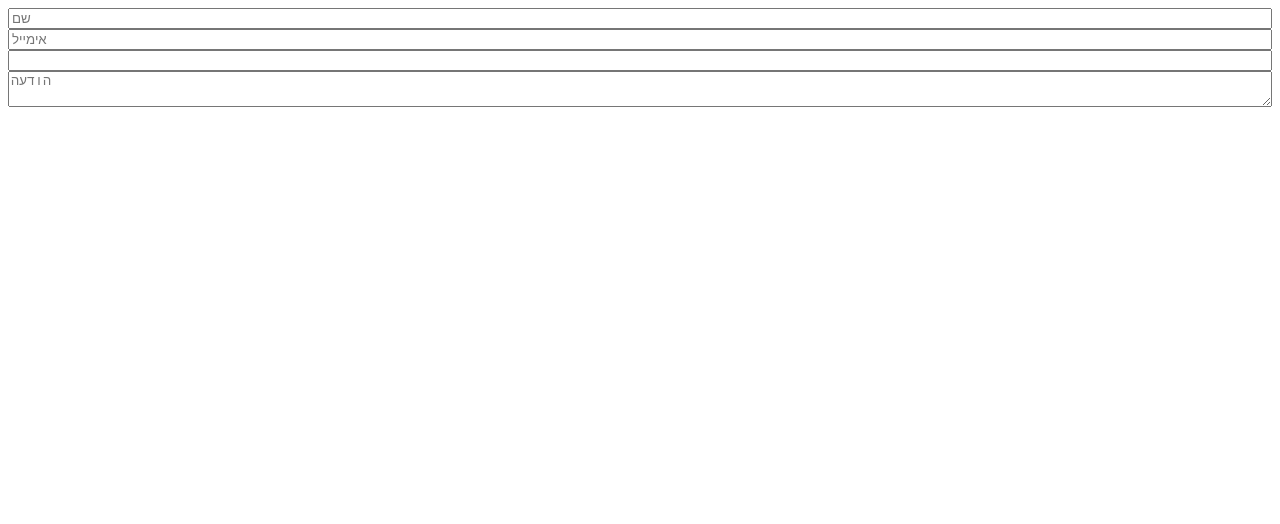
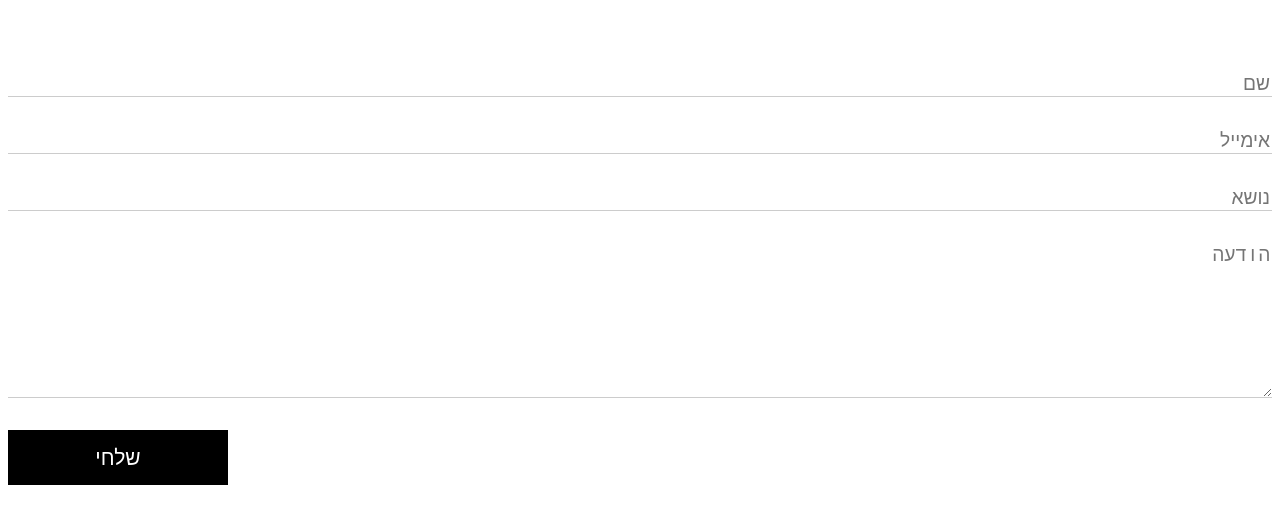
Before and after one commit to yoavweber/orna_weber, a Gatsby site: page /components/contact/form/Form in a window 1280 px wide. Built offline with nearby package versions, Linux system fonts and the light colour scheme; Gatsby itself is replaced by a stand-in of ours.

Commit message:
contactPage: WIP

```diff
--- a/src/pages/components/contact/contact.module.scss
+++ b/src/pages/components/contact/contact.module.scss
@@ -1,17 +1,27 @@
 .contact_container {
   display: grid;
-  grid-template-rows: repeat(2, 1fr);
+  // grid-template-rows: repeat(2, 1fr);
   grid-template-columns: repeat(4, 1fr);
   column-gap: 10px;
-  grid-template-rows: 500px;
-  width: 80%;
+
+  // width: 80%;
   margin: 20px auto;
 }
 
 .wrapper {
   display: grid;
-  grid-template-columns: 1fr 1fr;
+  // margin: 0 auto;
+  // grid-template-columns: 1fr 1fr;
+  grid-template-rows: repeat(3, 1fr);
+  grid-template-columns: repeat(4, 1fr);
   //   justify-items: center;
+}
+
+.imgSection {
+  grid-column-start: 3;
+  grid-column-end: 5;
+  grid-row-start: 1;
+  grid-row-end: 3;
 }
 
 .map {
--- a/src/pages/components/contact/form/Form.js
+++ b/src/pages/components/contact/form/Form.js
@@ -1,6 +1,7 @@
 import React, { useState } from 'react'
 import styles from './form.module.scss'
 import Img from '../../../../layout/common/img'
+import { Button } from '../../../../layout/common/common'
 
 const ContactForm = () => {
   const [name, setName] = useState()
@@ -10,17 +11,51 @@ const ContactForm = () => {
   return (
     <div className={styles.wrapper}>
       <form className={styles.form}>
-        <input type="text" placeholder="שם" value={name} onChange={(e) => setName(e.target.value)} />
-        <input type="email" placeholder="אימייל" value={email} onChange={(e) => setEmail(e.target.value)} />
-        <input type="text" value={subject} onChange={(e) => setSubject(e.target.value)} />
+        <input
+          type="text"
+          placeholder="שם"
+          value={name}
+          onChange={(e) => setName(e.target.value)}
+          data-aos="zoom-in"
+          data-aos-duration="200"
+          data-aos-delay="200"
+          data-aos-once="true"
+        />
+        <input
+          type="email"
+          placeholder="אימייל"
+          value={email}
+          onChange={(e) => setEmail(e.target.value)}
+          data-aos="zoom-in"
+          data-aos-duration="200"
+          data-aos-delay="400"
+          data-aos-once="true"
+        />
+        <input
+          type="text"
+          value={subject}
+          placeholder="נושא"
+          onChange={(e) => setSubject(e.target.value)}
+          data-aos="zoom-in"
+          data-aos-duration="200"
+          data-aos-delay="600"
+          data-aos-once="true"
+        />
         <textarea
-          row="5"
+          row="100"
           placeholder="הודעה"
           type="text"
           value={message}
           onChange={(e) => setMessage(e.target.value)}
+          data-aos="zoom-in"
+          data-aos-duration="200"
+          data-aos-delay="800"
+          data-aos-once="true"
         />
       </form>
+      <Button primary onClick={(e) => alert('submited')}>
+        שלחי
+      </Button>
       {/* <Img src="components/contact/assets/contact.jpg" /> */}
     </div>
   )
--- a/src/pages/components/contact/form/form.module.scss
+++ b/src/pages/components/contact/form/form.module.scss
@@ -1,9 +1,37 @@
 .wrapper {
   display: flex;
   flex-direction: column;
+  grid-column-start: 1;
+  grid-column-end: 3;
+  grid-row: 1/3;
 }
 
 .form {
   display: flex;
   flex-direction: column;
+  > * {
+    font-size: 1.2rem;
+    margin-bottom: 2rem;
+    border: none;
+    border-bottom: solid 1px rgba(0, 0, 0, 0.2);
+    color: black;
+    transition: 0.3s;
+    text-align: right;
+    &::placeholder {
+      transition: 0.3s;
+    }
+    &:first-child {
+      margin-top: 4rem;
+    }
+    &:focus {
+      outline: none;
+      border-color: #aec54f;
+      &::placeholder {
+        color: #aec54f;
+      }
+    }
+  }
+  textarea {
+    min-height: 150px;
+  }
 }
--- /dev/null
+++ b/src/pages/components/contact/info/info.module.scss
@@ -0,0 +1,6 @@
+.wrapper {
+  background-color: red;
+  grid-column-start: 3;
+  grid-column-end: 5;
+  grid-row: 3;
+}
```
Also changed, not shown: src/pages/components/contact/info/Info.js (added, +8 -0 lines), src/pages/components/contact/map.js (+17 -25 lines), src/pages/contact.js (+5 -2 lines).
